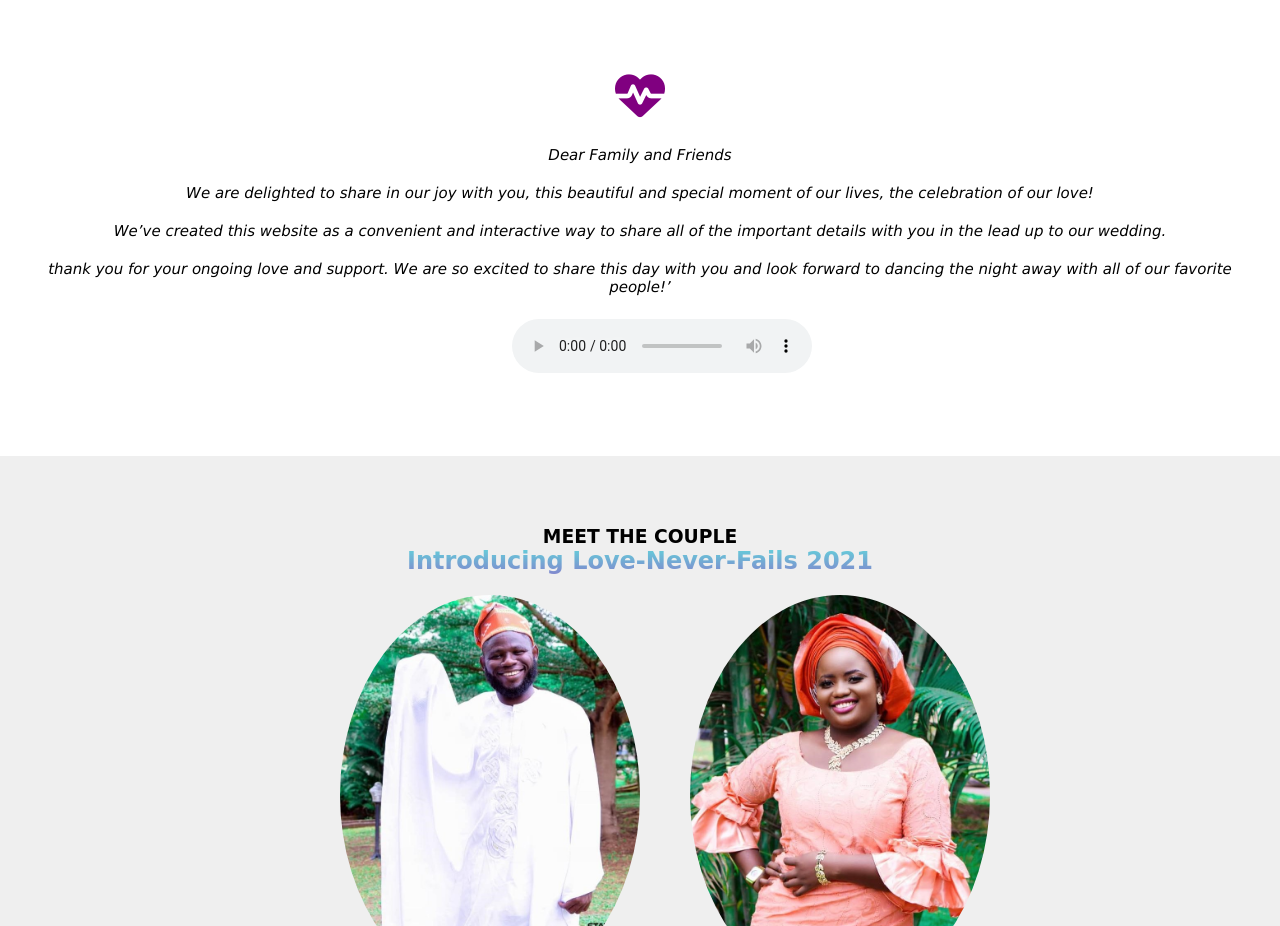
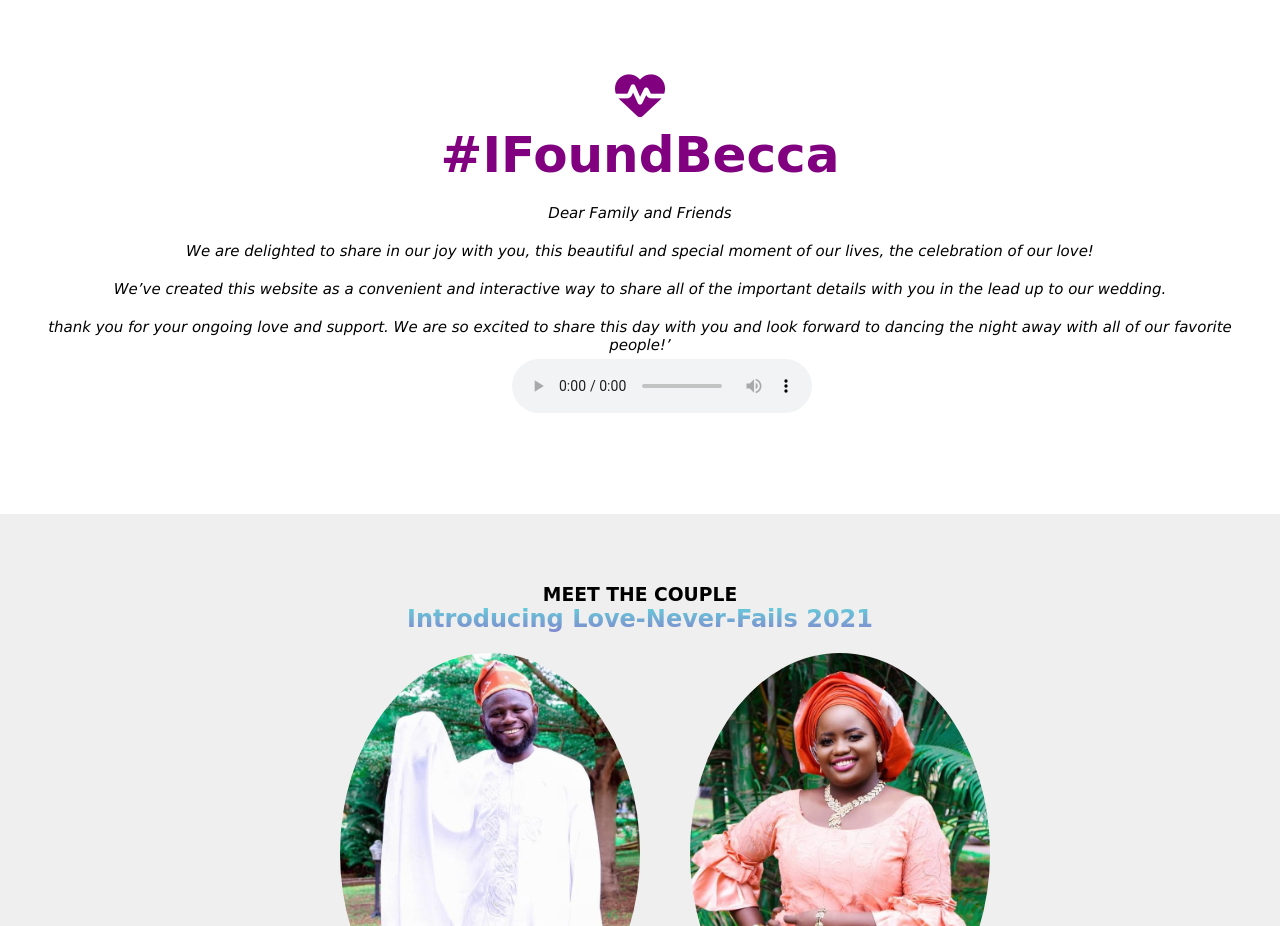
Before and after one commit to sunkanmicode/loveneverfail, a plain HTML site: page index.html in a window 1280 px wide. Shown: the part 802-1728 px from the top of the page. Drawn offline with Linux system fonts and the light colour scheme; a web font is replaced by a local one.

Commit message:
adding hashtag

```diff
--- a/index.html
+++ b/index.html
@@ -1,6 +1,5 @@
 <!DOCTYPE html>
 <html>
-
 <head>
     <meta charset="UTF-8">
     <meta name="viewport" content="width=device-width, initial-scale=1">
@@ -45,6 +44,10 @@
   <section id="greetings">
     <div class="title-text">
       <h5><i class="fa fa-heartbeat"></i></h5>
+      <div>
+      <h5>#IFoundBecca</h5>
+
+      </div>
       <p>Dear Family and Friends</p>
       <p> We are delighted to share in our joy with you, this beautiful
         and special moment of our lives, the celebration of our love! </p>
@@ -138,8 +141,6 @@
             <div class="user-info">
               <h1>White Wedding</h1>
             </div>
-            <!-- <p>RESTRICTED</p> -->
-            <!-- <h6>color: All WHITE</h6> -->
             <p>Saturday, 29th May, 2021</p>
             <p>11:00pm</p>
             <h6> @Foursqure Gospel Church</h6>
```
